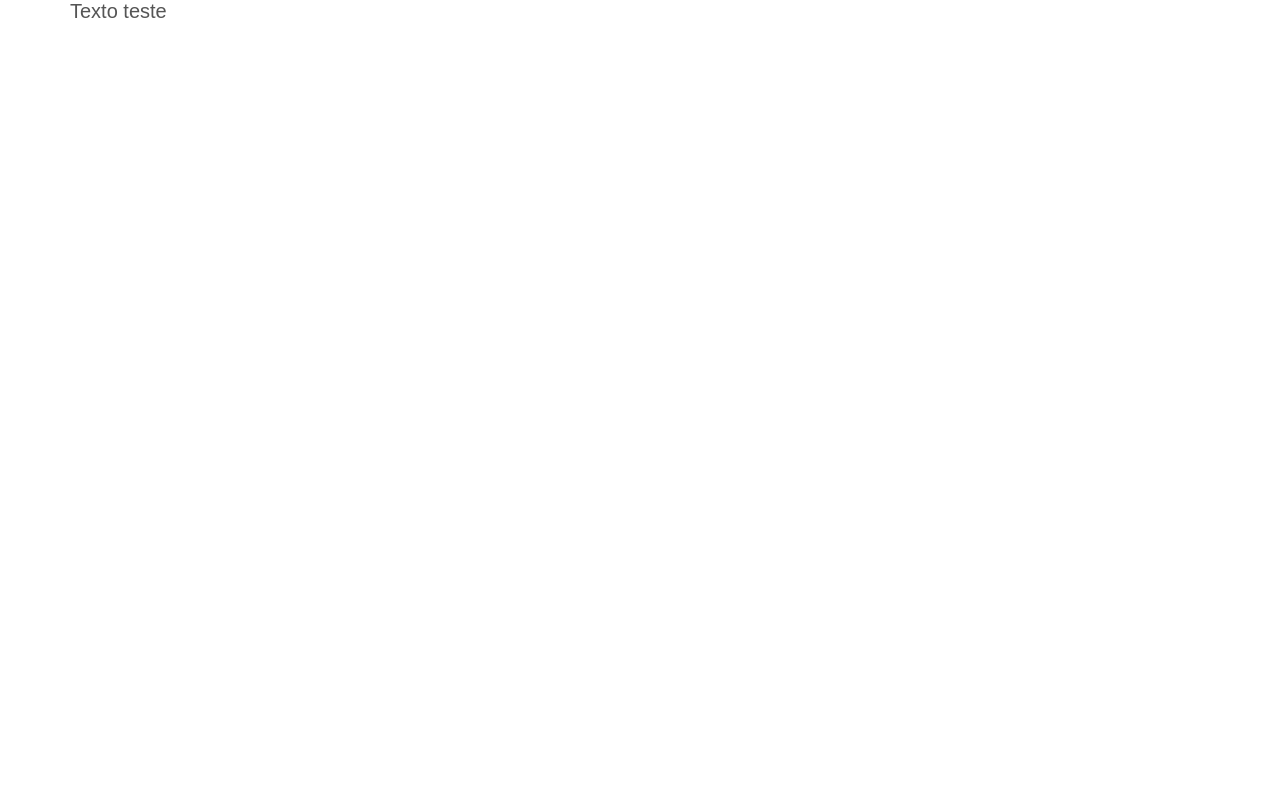
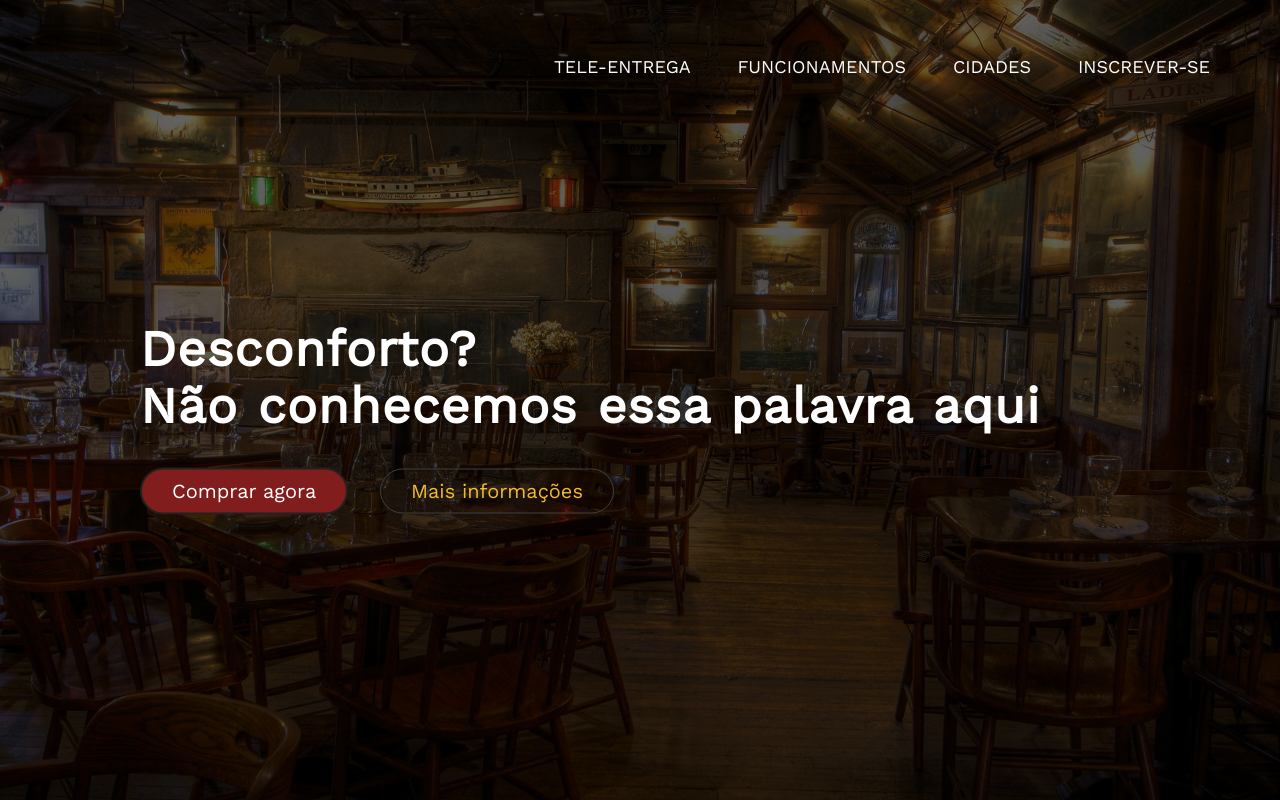
Before and after one commit to Nmflores/ProjetoNoPrato, a plain HTML site: page index.html in a window 1280 px wide. Drawn offline with nearby package versions, Linux system fonts and the light colour scheme.

Commit message:
Segunda etapa finalizada, começando a ter imagem própria

```diff
--- a/index.html
+++ b/index.html
@@ -6,14 +6,31 @@
     <link rel="stylesheet" href="resources/css/style.css">
     <link rel="stylesheet" href="vendors/css/grid.css">
     <link rel="stylesheet" href="vendors/css/normalize.css">
+    <link href="https://fonts.googleapis.com/css2?family=Work+Sans&display=swap" rel="stylesheet">
     <title>Saude no Prato</title>
 
 </head>
 
 <body>
-    <div class="row">
-        <p>Texto teste</p>
-    </div>
+    <header>
+    <nav >
+        <div class="row">
+            <img src="">
+            <ul class="main-nav">
+                <li><a href="">Tele-entrega </a></li>
+                <li><a href="">Funcionamentos</a></li>
+                <li><a href="">Cidades</a></li>
+                <li><a href="">Inscrever-se</a></li>
+            </ul>
+        </div>
+    </nav>
+
+        <div class="hero-text-box">
+            <h1>Desconforto?<br> Não conhecemos essa palavra aqui</h1>
+            <a href="#" class="btn btn-full">Comprar agora</a>
+            <a href="#" class="btn btn-ghost">Mais informações</a>
+        </div>
+    </header>
 
 </body>
 
--- a/resources/css/style.css
+++ b/resources/css/style.css
@@ -2,19 +2,98 @@
     padding: 0;
     margin:0;
     box-sizing: border-box;
-}
-
-html{
-    background-color:#fff;
-    color:#555;
-    font-weight: 300;
-    font-size: 20px;
-    font-family: Arial, Helvetica, sans-serif;
-    text-rendering: optimizeLegibility;
 
 }
-
 .row{
     max-width: 1140px;
     margin:0 auto 0 auto;
 }
+.hero-text-box{
+    position:absolute;
+    top:50%;
+    left: 50%;
+    width:1000px;
+    transform: translate(-50%,-50%);
+
+}
+.btn{
+    display: inline-block;
+    padding: 10px 30px;
+    font-weight: 300;
+    text-decoration: none;
+    color:#fff;
+}
+.btn:link, .btn:visited{
+    display: inline-block;
+    padding: 10px 30px;
+    font-weight: 300;
+    border-radius: 200px;
+    color:#fff;
+    transition: background-color 0.3s,border 0.3s, color 0.3s;
+}
+.btn:hover , .btn:active{
+    background-color: #811d1d;
+    border-color: #811d1d;
+}
+
+.btn-full{
+    background-color: #811d1d;
+    border: 2px solid #222121;
+    margin-right: 25px;
+}
+
+.btn-ghost{
+    border:1px solid #413f3f;
+    color:#f0bc2e !important;
+}
+.btn-ghost:hover{
+    color:#fff !important;
+}
+
+
+.main-nav{
+    float: right;
+    list-style-type: none;
+    margin-top: 55px;
+}
+.main-nav li{
+    display: inline-block;
+    margin-left: 40px;
+}
+.main-nav li a{
+    padding: 8px 0;
+    color: #fff;
+    text-decoration: none;
+    text-transform: uppercase;
+    font-size: 90%;
+    border-bottom: 2px solid transparent;
+
+}
+
+.main-nav li a:hover, .main-nav li a:active{
+    border-bottom: 2px solid #c0392b;
+
+}
+html{
+    background-color:#fff;
+
+    font-weight: 300;
+    font-size: 20px;
+   font-family: 'Work Sans', sans-serif;
+    text-rendering: optimizeLegibility;
+
+}
+header{
+    background-image: linear-gradient(rgba(0,0,0,0.6),rgba(0,0,0,0.7)),url(img/nome_img_hero.jpg);
+    height: 100vh;
+    background-size: cover;
+    background-position: center ;
+}
+h1{
+    margin-top:0;
+    margin-bottom: 20px;
+    color:#fff;
+    font-size: 250% !important;
+    word-spacing: 2px;
+    letter-spacing: 1px;
+}
```
Also changed, not shown: resources/css/img/nome_img_hero.jpg (added), 1 other file.
